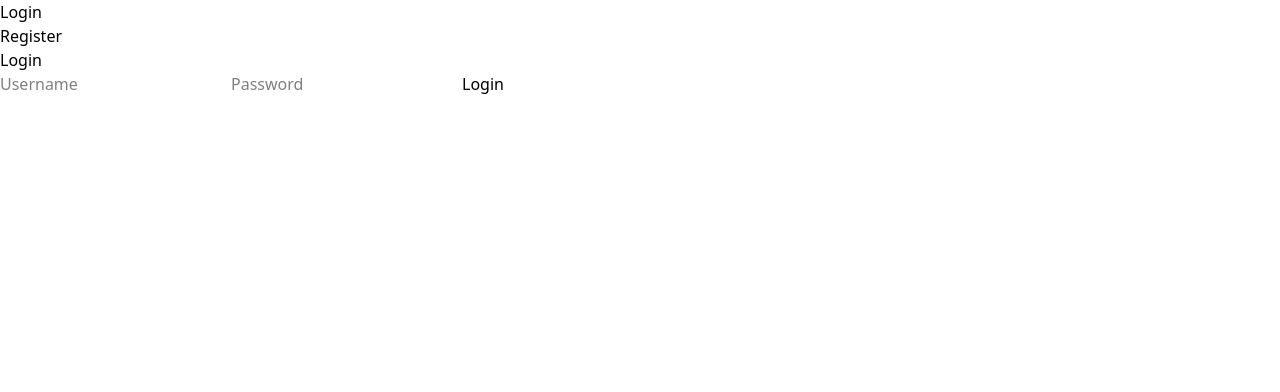
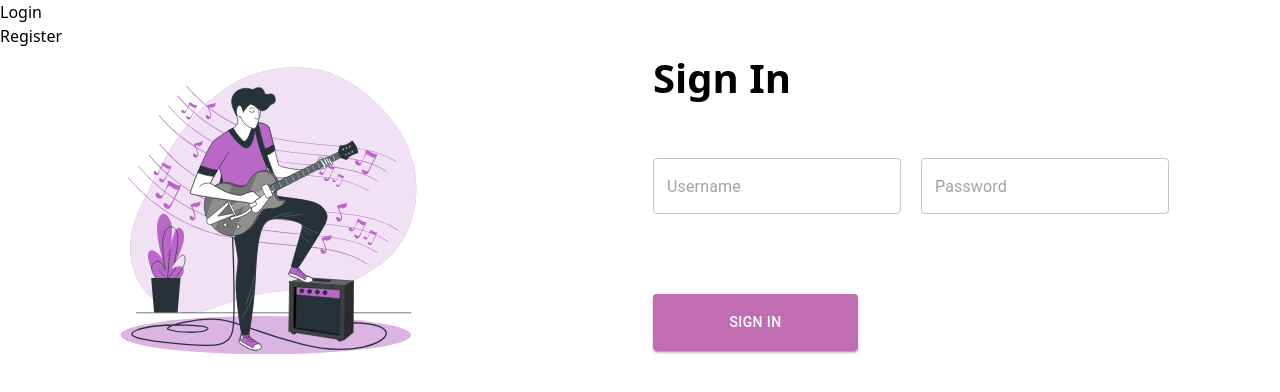
Before and after one commit to LeonMher/music-flow-frontend, a React (Vite) app: page /login in a window 1280 px wide. Shown: the top 392 px of the page. Built offline with nearby package versions, Linux system fonts and the light colour scheme.

Commit message:
create a basic sign in ui according to figma design

```diff
--- a/src/pages/Login.tsx
+++ b/src/pages/Login.tsx
@@ -1,14 +1,16 @@
-// src/pages/Login.tsx
 import { useState } from "react";
 import axios from "axios";
-import { useNavigate } from "react-router-dom";
+import TextField from "@mui/material/TextField";
+import { Button } from "@mui/material";
+import PlayingBroSoloImage from "../assets/playing_bro_solo.svg";
 
 const Login: React.FC = () => {
   const [email, setEmail] = useState<string>("");
   const [password, setPassword] = useState<string>("");
-  const navigate = useNavigate();
+  const [error, setError] = useState<string | null>(null);
 
   const handleLogin = async (e: React.FormEvent) => {
+    setError(null);
     e.preventDefault();
     try {
       const response = await axios.post(
@@ -23,26 +25,51 @@ const Login: React.FC = () => {
       window.location.href = "/dashboard";
     } catch (error) {
       console.error("Login failed:", error);
+      setError("Login failed. Please check your inputs.");
     }
   };
 
   return (
-    <div>
-      <h1>Login</h1>
+    <div className="flex justify-around">
+      <div className="w-1/4">
+        <img src={PlayingBroSoloImage} alt="" />
+      </div>
+      {error && <p style={{ color: "red" }}>{error}</p>}
       <form onSubmit={handleLogin}>
-        <input
-          type="text"
+        <div className="flex flex-col items-start gap-[80px]">
+          <div className="flex flex-col gap-[50px]">
+            <div className="text-[40px] font-bold">Sign In</div>
+            <div className="flex gap-[20px]">
+              <TextField
+                id="first-name-field"
                 placeholder="Username"
+                variant="outlined"
                 value={email}
                 onChange={(e) => setEmail(e.target.value)}
+                required
+                type="text"
               />
-        <input
-          type="password"
+              <TextField
+                id="last-name-field"
                 placeholder="Password"
+                variant="outlined"
                 value={password}
                 onChange={(e) => setPassword(e.target.value)}
+                required
+                type="password"
               />
-        <button type="submit">Login</button>
+            </div>
+          </div>
+
+          <Button
+            id="signUpButton"
+            sx={{ backgroundColor: "#C16DB4", width: "205px", height: "57px" }}
+            variant="contained"
+            type="submit"
+          >
+            Sign in
+          </Button>
+        </div>
       </form>
     </div>
   );
```
Also changed, not shown: src/assets/playing_bro_solo.svg (added). Lines whose indentation alone changed are shown as unchanged.
